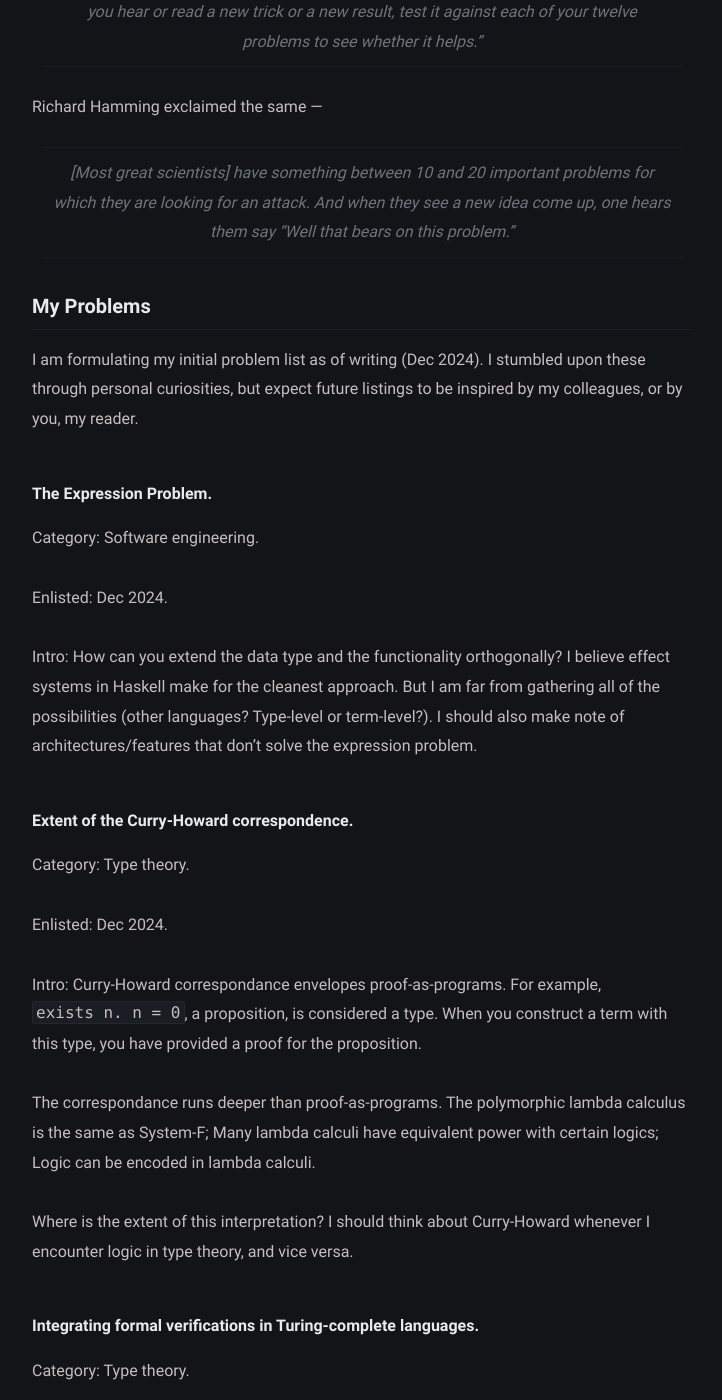
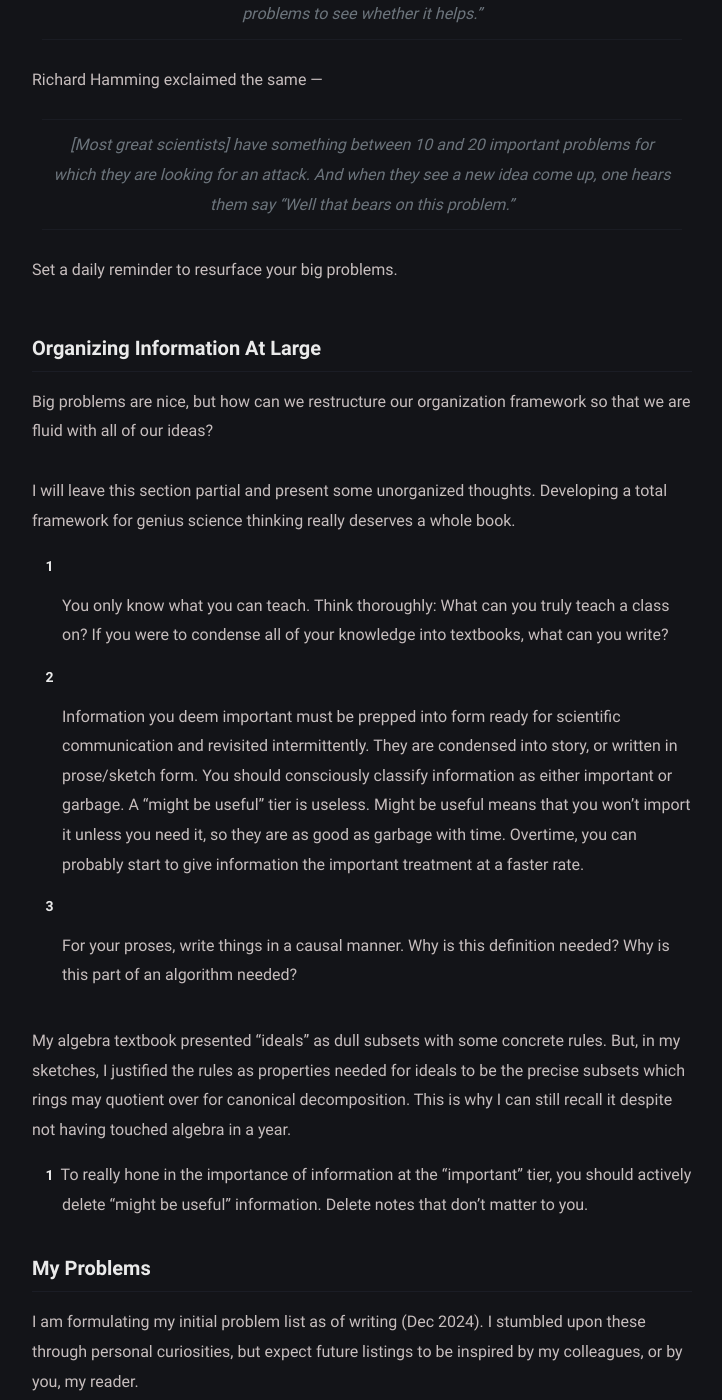
Before and after one commit to BlastWind/unfooling_blog, a Jekyll site: the page built from _posts/2024-12-17-problems-to-keep-in-your-head.markdown, in a window 1280 px wide and 1400 px high, scrolled down 1170 px. Shown: the whole window, without its empty margins (278-1000 px from the left). Built offline with Jekyll 4.4.1, drawn with Linux system fonts in a browser that asks for light colours; some of the changed text lies outside the part shown.

Commit message:
another section

```diff
--- a/_posts/2024-12-17-problems-to-keep-in-your-head.markdown
+++ b/_posts/2024-12-17-problems-to-keep-in-your-head.markdown
@@ -7,9 +7,10 @@ tags:
   - idea
 ---
 
-This post serves two goals:
+This post serves three goals:
 1. Encourage you to marinate on problems,
-2. Give you my problems.
+2. Strategize how to organize information,
+3. Give you my problems.
 
 I will occasionally update this post with new problems.
 
@@ -40,6 +39,35 @@ Richard Hamming exclaimed the same —
 
 > [Most great scientists] have something between 10 and 20 important problems for which they are looking for an attack.
 > And when they see a new idea come up, one hears them say "Well that bears on this problem."
+
+Set a daily reminder to resurface your big problems.
+
+### Organizing Information At Large
+Big problems are nice, but how can we restructure our organization framework so that
+we are fluid with all of our ideas?
+
+I will leave this section partial and present some unorganized thoughts.
+Developing a total framework for genius science thinking really deserves a whole book.
+
+1. You only know what you can teach. Think thoroughly: What can you truly teach a class on?
+If you were to condense all of your knowledge into textbooks, what can you write?
+
+2. Information you deem important must be prepped into form ready for scientific communication
+and revisited intermittently. They are condensed into story, or written in prose/sketch form.
+You should consciously classify information as either important or garbage. A "might be useful"
+tier is useless. Might be useful means that you won't import it unless you need it, so they are as good as garbage with time. Overtime, you can probably start to give information the important treatment
+at a faster rate.
+
+3. For your proses, write things in a causal manner. Why is this definition needed? Why
+is this part of an algorithm needed?
+
+My algebra textbook presented "ideals" as dull subsets with some concrete rules. But,
+in my sketches, I justified the rules as properties needed for ideals to be the precise subsets which
+rings may quotient over for canonical decomposition. This is why I can still recall it despite
+not having touched algebra in a year.
+
+4. To really hone in the importance of information at the "important" tier, you should
+actively delete "might be useful" information. Delete notes that don't matter to you.
 
 
 ### My Problems
```
Also changed, not shown: other parts of _posts/2024-12-17-problems-to-keep-in-your-head.markdown (+2 -4 lines).
